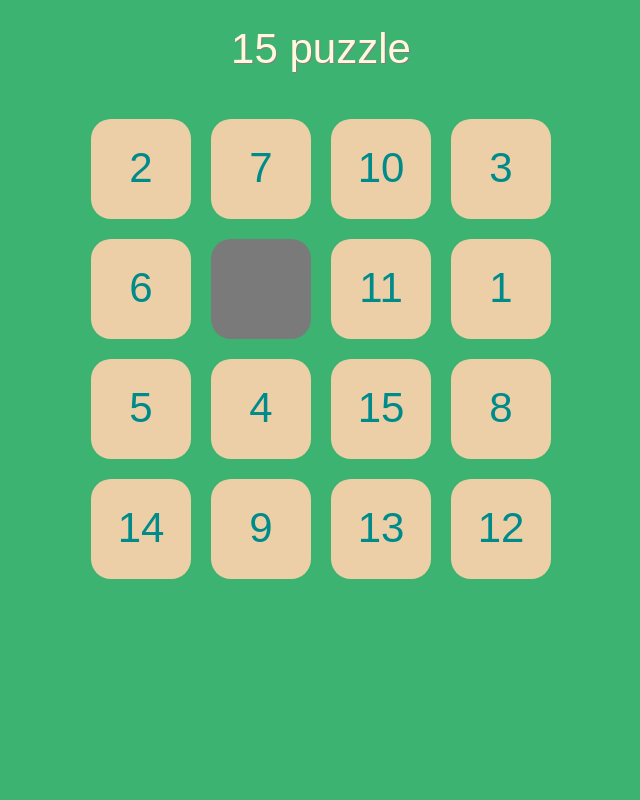
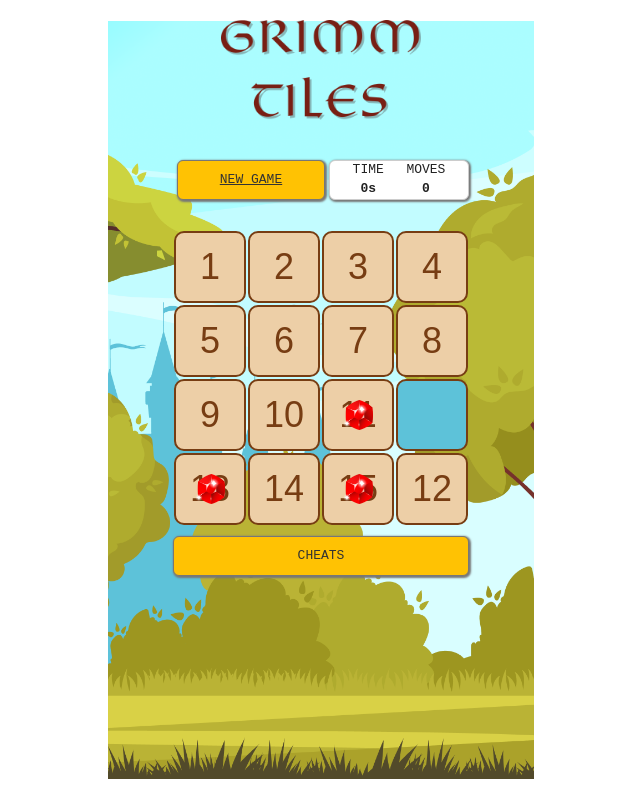
Before and after one commit to supersonic42/15puzzle, a plain HTML site: page index.html in a window 1280 px wide. Shown: the whole page, without its empty margins (319-959 px from the left). Drawn offline with Linux system fonts and the light colour scheme.

Commit message:
Second part

```diff
--- a/css/main.css
+++ b/css/main.css
@@ -3,15 +3,16 @@
 }
 
 main {
-    background-color: mediumseagreen;
     min-height: 100vh;
     user-select: none;
 }
 
 .content {
+    background: url("../img/bg.png") no-repeat center center;
+    background-size: contain;
     margin: 0 auto;
-    min-height: max-content;
-    width: 600px;
+    min-height: 100vh;
+    width: 426px;
 }
 
 .content__title {
@@ -22,30 +23,122 @@ main {
     text-shadow: 1px 1px gray;
 }
 
+.content__title img {
+    width: 200px;
+}
+
 .board {
     align-items: center;
     display: grid;
     grid-template-columns: auto auto auto auto;
     justify-items: center;
-    height: 500px;
-    margin: 0 auto 20px auto;
+    height: 316px;
+    margin: 0 auto;
     padding: 10px;
-    width: 500px;
+    width: 316px;
 }
 
 .board__tile {
     align-items: center;
     background-color: #edcfa7;
-    border-radius: 20%;
-    color: darkcyan;
+    border: 2px solid #773D13;
+    border-radius: 10px;
+    color: #773D13;
     cursor: pointer;
     display: flex;
-    font-size: 42px;
+    font-size: 36px;
     justify-content: center;
-    height: 100px;
-    width: 100px;
+    position: relative;
+    height: 72px;
+    width: 72px;
+}
+
+.board__tile[data-type="bomb"]:before {
+    content: '';
+    background: url("../img/gem.png") no-repeat center center;
+    height: 100%;
+    position: absolute;
+    width: 100%;
+    background-size: 30px;
 }
 
 .board__tile[data-num=""] {
-    background-color: #7a7a7a;
+    background-color: #5DC2D9;
 }
+
+.content__control {
+    display: flex;
+    justify-content: space-between;
+    margin: 10px auto;
+    padding: 10px;
+    width: 316px;
+}
+
+.content__new-game-btn {
+    align-items: center;
+    background-color: #FFC203;
+    border: 1px solid #777;
+    border-radius: 6px;
+    box-shadow: 1px 1px 2px 1px #777;
+    color: #333;
+    cursor: pointer;
+    display: flex;
+    font-family: monospace;
+    height: 40px;
+    justify-content: center;
+    margin: 0 auto;
+    text-transform: uppercase;
+    width: 148px;
+}
+
+.content__stat {
+    background-color: white;
+    border: 1px solid #ccc;
+    border-radius: 6px;
+    box-shadow: 1px 1px 2px 1px #777;
+    display: flex;
+    font-family: monospace;
+    height: 40px;
+    justify-content: space-evenly;
+    text-transform: uppercase;
+    width: 140px;
+}
+
+.content__stat > div {
+    text-align: center;
+}
+
+.content__stat-time-val,
+.content__stat-moves-val {
+    font-weight: 700;
+}
+
+.content__stat-moves-val:before {
+    content: attr(data-val);
+}
+
+.content__stat-time-val:before {
+    content: attr(data-val);
+}
+
+.content__stat-time-val:after {
+    content: 's';
+    text-transform: lowercase;
+}
+
+.content__cheats-btn {
+    align-items: center;
+    background-color: #FFC203;
+    border: 1px solid #777;
+    border-radius: 6px;
+    box-shadow: 1px 1px 2px 1px #777;
+    color: #333;
+    cursor: pointer;
+    display: flex;
+    font-family: monospace;
+    height: 40px;
+    justify-content: center;
+    margin: 0 auto;
+    text-transform: uppercase;
+    width: 296px;
+}
--- a/index.html
+++ b/index.html
@@ -17,9 +17,26 @@
     <body>
         <main>
             <div class="content">
-                <div class="content__title">15 puzzle</div>
+                <div class="content__title"><img src="img/title.png" alt="Grimm Tiles"></div>
+
+                <div class="content__control">
+                    <a class="content__new-game-btn" href="">New Game</a>
+
+                    <div class="content__stat">
+                        <div class="content__stat-time">
+                            <div>Time</div>
+                            <div class="content__stat-time-val" data-val="0"></div>
+                        </div>
+                        <div class="content__stat-moves">
+                            <div>Moves</div>
+                            <div class="content__stat-moves-val" data-val="0"></div>
+                        </div>
+                    </div>
+                </div>
 
                 <div class="board"></div>
+
+                <a class="content__cheats-btn">Cheats</a>
             </div>
         </main>
 
--- a/js/main.js
+++ b/js/main.js
@@ -1,14 +1,33 @@
 const SIZE = 4;
+const NUM_IN_A_ROW = 3;
 
-const directions = [
-    {x: -1, y: 0},
-    {x: 1, y: 0},
-    {x: 0, y: -1},
-    {x: 0, y: 1}
-];
+const directions = {
+    'left': {x: -1, y: 0},
+    'right': {x: 1, y: 0},
+    'up': {x: 0, y: -1},
+    'down': {x: 0, y: 1}
+};
 
 let board = initBoard();
 let boardSolved = initBoard();
+let bombTiles = [];
+let time = null;
+let moves = 0;
+
+function startTimer() {
+    time = 0;
+
+    setInterval(() => {
+        time++;
+        $('.content__stat-time-val').attr('data-val', time);
+    }, 1000);
+}
+
+function setMoves() {
+    moves++;
+
+    $('.content__stat-moves-val').attr('data-val', moves);
+}
 
 function initBoard() {
     let board = [];
@@ -26,29 +45,44 @@ function initBoard() {
     return board;
 }
 
+function fillBombTiles(board, num = 3) {
+    let newBombTilesCount = 0;
+
+    bombTiles = [];
+
+    while (newBombTilesCount < num) {
+        let tileNum = Math.ceil(Math.random() * (board.length * board.length - 1));
+
+        if (!bombTiles.includes(tileNum)) {
+            bombTiles.push(tileNum);
+            newBombTilesCount++;
+        }
+    }
+}
+
 function findTilePosByNum(board, num) {
     for (let i = 0; i < board.length; i++) {
         for (let j = 0; j < board.length; j++) {
             if (board[i][j] === num) {
-                return {x: i, y: j};
+                return {x: j, y: i};
             }
         }
     }
 }
 
 function swapTiles(board, x1, y1, x2, y2) {
-    let temp = board[x1][y1];
-    board[x1][y1] = board[x2][y2];
-    board[x2][y2] = temp;
+    let temp = board[y1][x1];
+    board[y1][x1] = board[y2][x2];
+    board[y2][x2] = temp;
 }
 
 function calcPossibleMoves(tilePos) {
-    return directions.filter(dir =>
-        tilePos.x + dir.x >= 0 &&
-        tilePos.x + dir.x < SIZE &&
-        tilePos.y + dir.y >= 0 &&
-        tilePos.y + dir.y < SIZE
-    );
+    return Object.fromEntries(Object.entries(directions).filter(v =>
+        tilePos.x + v[1].x >= 0 &&
+        tilePos.x + v[1].x < SIZE &&
+        tilePos.y + v[1].y >= 0 &&
+        tilePos.y + v[1].y < SIZE
+    ));
 }
 
 function shuffleBoard(board, moves = 1000) {
@@ -56,7 +90,8 @@ function shuffleBoard(board, moves = 1000) {
 
     for (let i = 0; i < moves; i++) {
         const possibleMoves = calcPossibleMoves(emptyPos);
-        const randomMove = possibleMoves[Math.floor(Math.random() * possibleMoves.length)];
+        const randomMoveKey = (Object.keys(possibleMoves)[(Math.random() * Object.keys(possibleMoves).length) | 0]);
+        const randomMove = possibleMoves[randomMoveKey];
 
         swapTiles(board, emptyPos.x, emptyPos.y, emptyPos.x + randomMove.x, emptyPos.y + randomMove.y);
         emptyPos = {x: emptyPos.x + randomMove.x, y: emptyPos.y + randomMove.y};
@@ -69,8 +104,16 @@ function drawBoard(board) {
     boardWrapper.html('');
 
     board.forEach((row) => {
-        row.forEach((cell) => {
-            let tile = $('<div class="board__tile">').attr('data-num', cell ?? '').html(cell);
+        row.forEach((num) => {
+            let tile = $('<div class="board__tile">')
+                .attr('data-num', num ?? '')
+                .attr('style', 'background-image: url(img/puzzles/1/' + num + '.png)')
+                .html(num);
+
+            if (bombTiles.includes(num)) {
+                tile.attr('data-type', 'bomb');
+            }
+
             tile.on('click', (e) => clickTile(board, e.target));
             boardWrapper.append(tile);
         });
@@ -78,6 +121,10 @@ function drawBoard(board) {
 }
 
 function clickTile(board, tileEl) {
+    if (time === null) {
+        startTimer();
+    }
+
     let tile = $(tileEl);
     let tileNum = tile.attr('data-num');
 
@@ -93,8 +140,7 @@ function clickTile(board, tileEl) {
 
     const possibleMoves = calcPossibleMoves(tilePos);
 
-    for (let i = 0; i < possibleMoves.length; i++) {
-        let move = possibleMoves[i];
+    for (const [moveDir, move] of Object.entries(possibleMoves)) {
         newTilePos = {x: tilePos.x + move.x, y: tilePos.y + move.y};
 
         if (JSON.stringify(newTilePos) === JSON.stringify(emptyPos)) {
@@ -104,9 +150,69 @@ function clickTile(board, tileEl) {
         }
     }
 
+    setMoves();
+
+    bombTilesCheck(board);
+
+    winConCheck(board);
+}
+
+const shuffleArray = (array) => {
+    return array.sort(() => Math.random() - 0.5);
+};
+
+function bombTilesCheck(board) {
+    let blow = false;
+
+    bombTiles = shuffleArray(bombTiles);
+
+    mainLoop: for (let i = 0; i < SIZE; i++) {
+        for (let j = 0; j < SIZE; j++) {
+            // Check horizontal
+            if (
+                j < SIZE - 2
+                && bombTiles.includes(board[i][j])
+                && bombTiles.includes(board[i][j + 1])
+                && bombTiles.includes(board[i][j + 2])
+            ) {
+                blow = true;
+                break mainLoop;
+            }
+
+            // Check vertical
+            if (
+                i < SIZE - 2
+                && bombTiles.includes(board[i][j])
+                && bombTiles.includes(board[i + 1][j])
+                && bombTiles.includes(board[i + 2][j])
+            ) {
+                blow = true;
+                break mainLoop;
+            }
+        }
+    }
+
+    if (blow) {
+        let bombTileIndex = 0;
+
+        for (let i = 0; i < SIZE; i++) {
+            for (let j = 0; j < SIZE; j++) {
+                if (bombTiles.includes(board[i][j])) {
+                    board[i][j] = bombTiles[bombTileIndex];
+                    bombTileIndex++;
+                }
+            }
+        }
+
+        fillBombTiles(board);
+    }
+
+    drawBoard(board);
+}
+
+function winConCheck(board) {
     let puzzleSolved = board.every((v, i) => v.every((v2, j) => v2 === boardSolved[i][j]));
 
-    // Win condition check
     if (puzzleSolved) {
         setTimeout(() => {
             alert('You win!');
@@ -114,5 +220,8 @@ function clickTile(board, tileEl) {
     }
 }
 
-shuffleBoard(board, 100);
+shuffleBoard(board, 1);
+fillBombTiles(board);
 drawBoard(board);
+
+bombTilesCheck(board);
```
Also changed, not shown: img/bg.png (added), img/gem.png (added), img/title.png (added).
